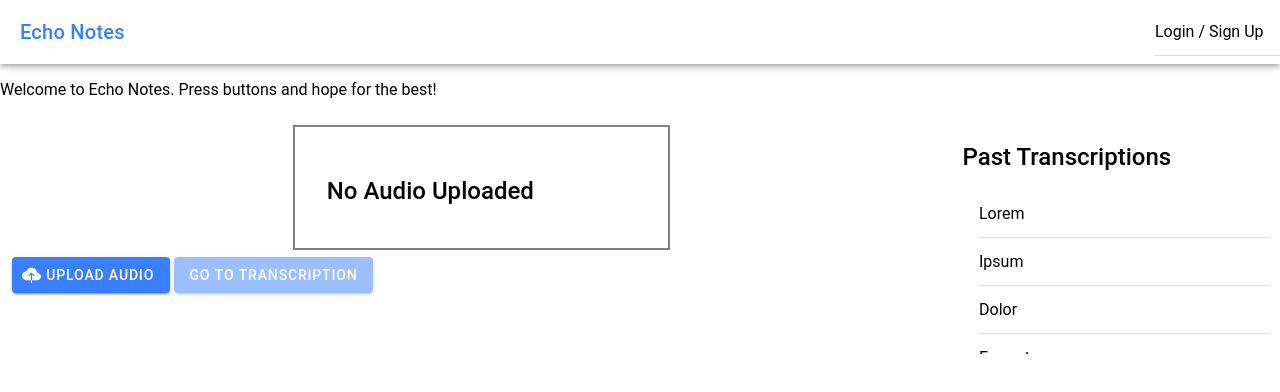
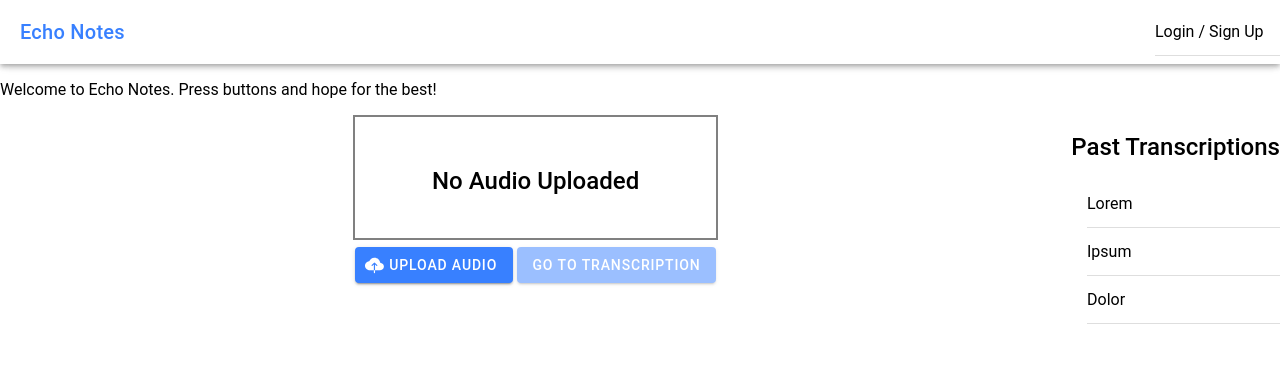
Before and after one commit to IsaiahSama/EchoNotes, a React (Vite) app in the folder Frontend/EchoNotes/: page /home in a window 1280 px wide. Shown: the top 392 px of the page. Built offline with nearby package versions, Linux system fonts and the light colour scheme.

Commit message:
Fixed styling

```diff
--- a/Frontend/EchoNotes/src/components/AudioContainer.css
+++ b/Frontend/EchoNotes/src/components/AudioContainer.css
@@ -1,20 +1,37 @@
-.audioContainer__inner{
+.audioContainer{
+  display: flex;
+  justify-content: space-between;
+}
+
+.spacer{
+  flex: 1;
+}
+
+.audioContainer__left{
   height: 100%;
   display: flex;
   flex-direction: column;
   justify-content: center;
+  align-items: center;
 }
 
 .audioContainer__info{
   border: 2px solid grey;
   min-width: 40%;
-  width: fit-content;
+  width: 100%;
   margin:auto;
   padding: 2em;
   margin-bottom: 0.2em;
+  text-align: center;
 }
 
 .pastTranscriptions{
   max-height: 50%;
   overflow-y: scroll;
 }
+
+@media only screen and (max-width: 600px) {
+  .audioContainer{
+    flex-direction: column;
+  }
+}
--- a/Frontend/EchoNotes/src/components/AudioContainer.tsx
+++ b/Frontend/EchoNotes/src/components/AudioContainer.tsx
@@ -89,11 +89,9 @@ const AudioContainer: React.FC<ContainerProps> = () => {
     return (
         <>
             <HeaderContainer />
-            <IonGrid >
             <div className="audioContainer" id="container">
-                <IonRow>
-                    <IonCol>
-                        <div className="audioContainer__inner">
+                <div className="spacer"></div>
+                <div className="audioContainer__left">
                     <div className="inner_content">
                         <div className="audioContainer__info">
                             {messages[isUploaded]}
@@ -109,10 +107,10 @@ const AudioContainer: React.FC<ContainerProps> = () => {
                         </div>
                     </div>
                 </div>
-                    </IonCol>
-                    <IonCol size="3">
+                <div className="spacer">    </div>
+                <div className="audioContainer__right">
                     <h2>Past Transcriptions</h2>
-                        <IonContent>
+                    <div className="pastTranscriptions">
                         <IonList>
                             <IonItem>Lorem</IonItem>
                             <IonItem>Ipsum</IonItem>
@@ -120,11 +118,9 @@ const AudioContainer: React.FC<ContainerProps> = () => {
                             <IonItem>Emmet</IonItem>
                             <IonItem>Emmet</IonItem>
                         </IonList>
-                        </IonContent>
-                    </IonCol>
-                </IonRow>
                     </div>
-            </IonGrid>
+                </div>
+            </div>
         </>
     )
 }
```
Lines whose indentation alone changed are shown as unchanged.
